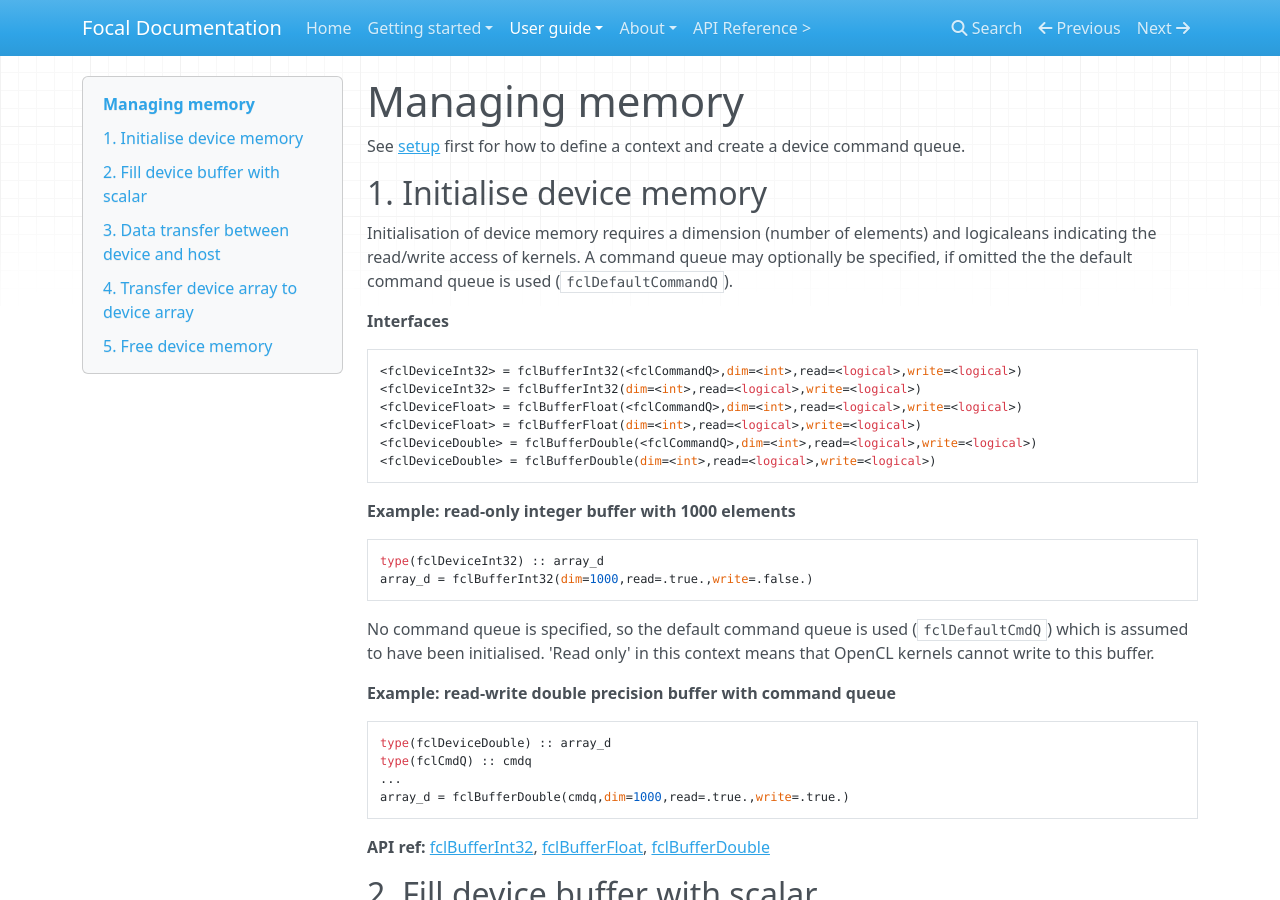
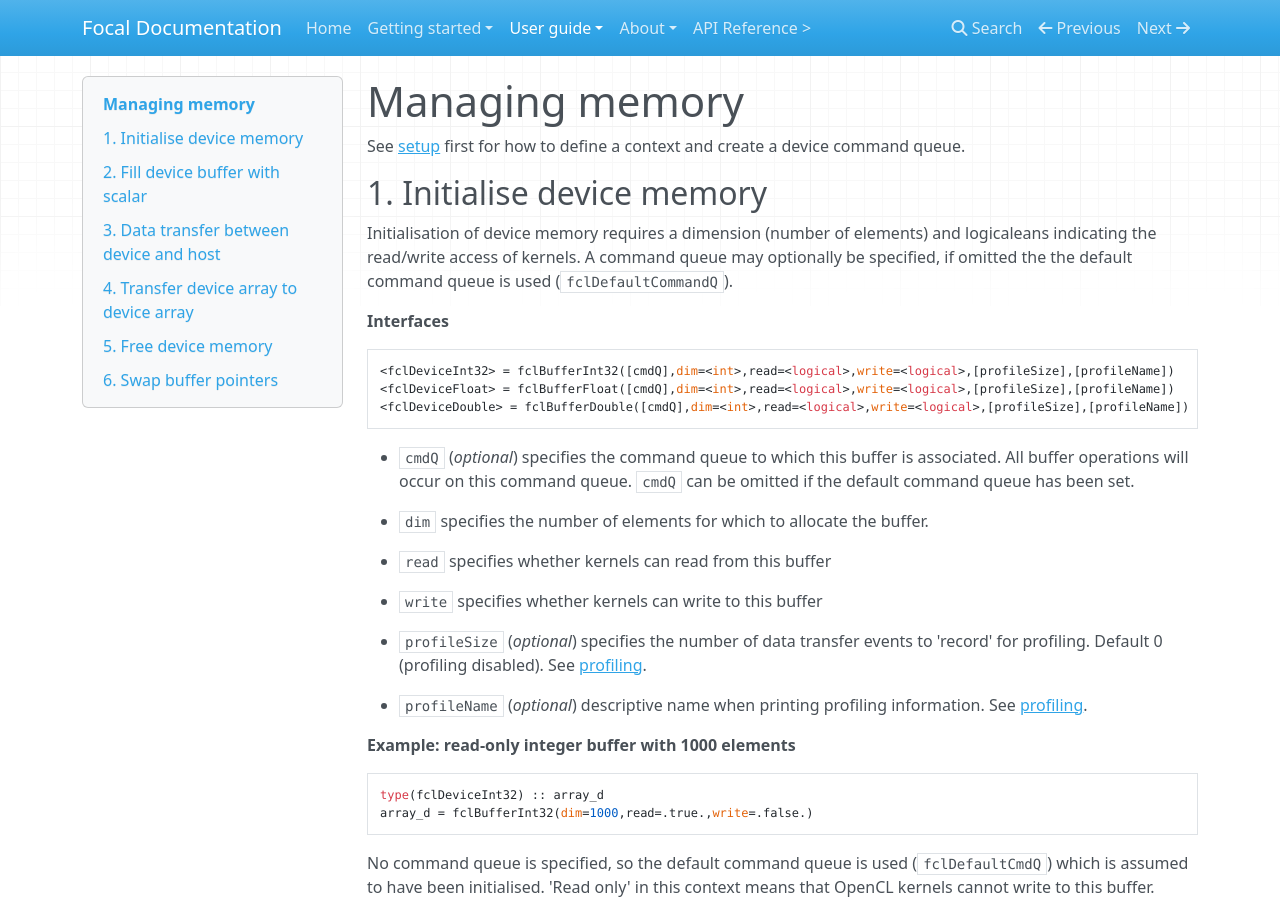
Before and after one commit to LKedward/focal-docs, an MkDocs documentation site: the page built from docs/memory.md, in a window 1280 px wide and 900 px high. Built offline with MkDocs 1.6.1, drawn with Linux system fonts in a browser that asks for light colours; nearby versions of some CDN libraries; some of the changed text lies outside the part shown.

Commit message:
Major update: add profiling page. Also update memory and kernels pages accordingly.

````diff
--- a/docs/memory.md
+++ b/docs/memory.md
@@ -10,13 +10,24 @@
 
 __Interfaces__
 ```fortran
-<fclDeviceInt32> = fclBufferInt32(<fclCommandQ>,dim=<int>,read=<logical>,write=<logical>)
-<fclDeviceInt32> = fclBufferInt32(dim=<int>,read=<logical>,write=<logical>)
-<fclDeviceFloat> = fclBufferFloat(<fclCommandQ>,dim=<int>,read=<logical>,write=<logical>)
-<fclDeviceFloat> = fclBufferFloat(dim=<int>,read=<logical>,write=<logical>)
-<fclDeviceDouble> = fclBufferDouble(<fclCommandQ>,dim=<int>,read=<logical>,write=<logical>)
-<fclDeviceDouble> = fclBufferDouble(dim=<int>,read=<logical>,write=<logical>)
+<fclDeviceInt32> = fclBufferInt32([cmdQ],dim=<int>,read=<logical>,write=<logical>,[profileSize],[profileName])
+<fclDeviceFloat> = fclBufferFloat([cmdQ],dim=<int>,read=<logical>,write=<logical>,[profileSize],[profileName])
+<fclDeviceDouble> = fclBufferDouble([cmdQ],dim=<int>,read=<logical>,write=<logical>,[profileSize],[profileName])
 ```
+
+- `cmdQ` (*optional*) specifies the command queue to which this buffer is associated.
+All buffer operations will occur on this command queue. `cmdQ` can be omitted if the default command queue has been set.
+
+- `dim` specifies the number of elements for which to allocate the buffer.
+
+- `read` specifies whether kernels can read from this buffer
+
+- `write` specifies whether kernels can write to this buffer
+
+- `profileSize` (*optional*) specifies the number of data transfer events to 'record' for profiling.
+Default 0 (profiling disabled). See [profiling](../profiling).
+
+- `profileName` (*optional*) descriptive name when printing profiling information. See [profiling](../profiling).
 
 __Example: read-only integer buffer with 1000 elements__
 
@@ -213,3 +224,24 @@
 
 __API ref:__
 [fclFreeBuffer](https://lkedward.github.io/focal-api/interface/fclfreebuffer.html)
+
+
+## 6. Swap buffer pointers
+
+Device buffer pointers can be swapped on the host using `fclBufferSwap`.
+This can be more efficient than performing a device-to-device copy.
+
+__Example__
+
+```fortran
+integer :: i
+type(fclKernel) :: myKernel
+type(fclDeviceFloat) :: a1_d, a2_d
+...
+do i=1,10
+  call myKernel%launch(a1_d)
+  ...
+  call fclBufferSwap(a1_d,a2_d)
+end do
+
+```
--- a/mkdocs.yml
+++ b/mkdocs.yml
@@ -19,6 +19,7 @@
     - memory.md
     - kernels.md
     - events.md
+    - profiling.md
     - errors.md
 - About:
     - about.md
````
Also changed, not shown: docs/kernels.md (+30 -6 lines), docs/profiling.md (added, +153 -0 lines).
